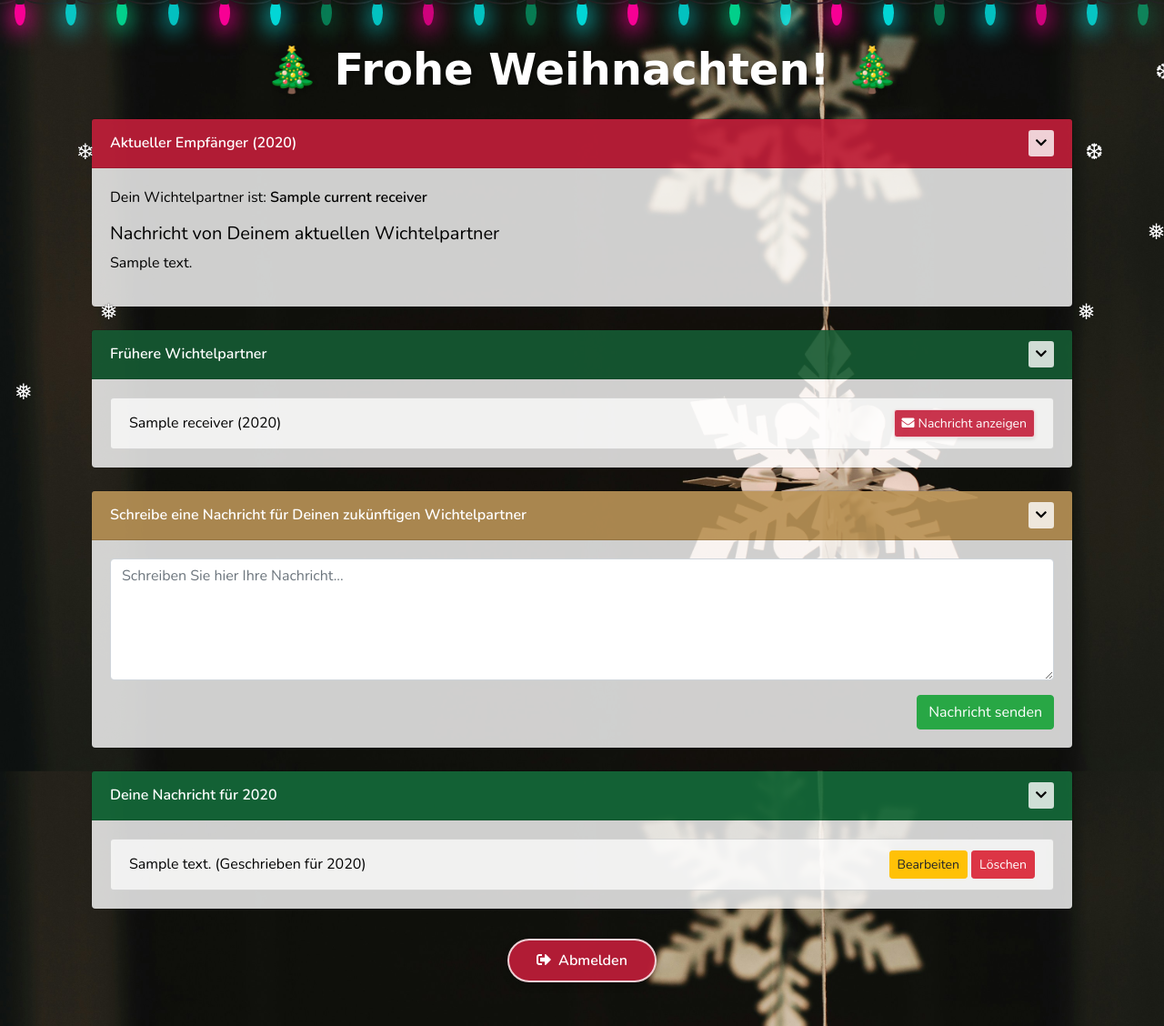
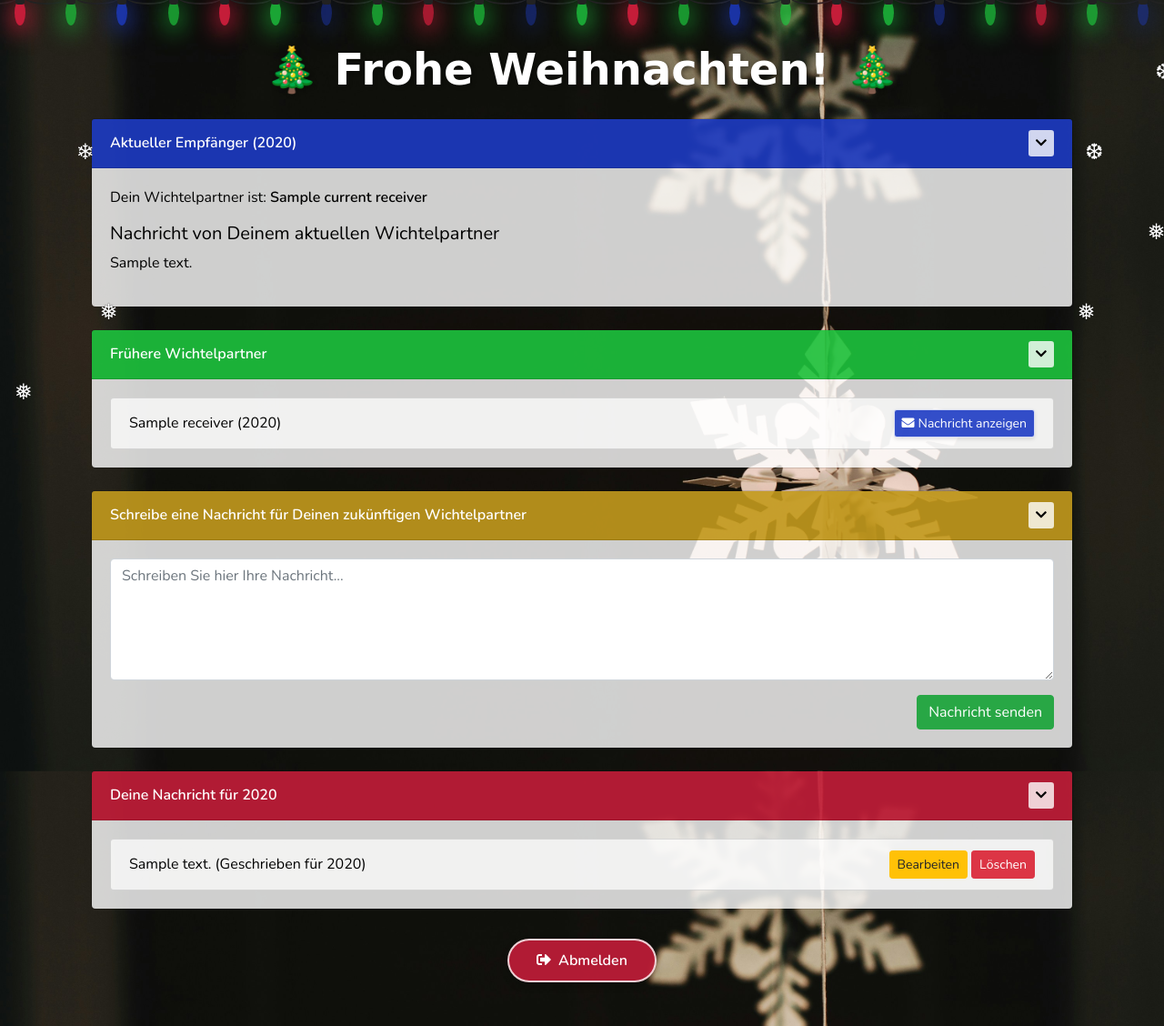
Before and after one commit to zockerei/secret-santa, a Flask app: template app/participant/templates/participant_dashboard.html in a window 1280 px wide. Shown: the whole page at 91% size. Run offline with Flask 3, Linux system fonts and the light colour scheme; the template is opened without the code that fills it: most values are stand-ins (such as "Sample title", 1, 10 or a date in 2020); some libraries are stand-ins or nearby versions; some web fonts are replaced.

Commit message:
Changed color pattern.

```diff
--- a/app/participant/static/css/style.css
+++ b/app/participant/static/css/style.css
@@ -140,23 +140,23 @@ body {
 
 /* Style specific card headers with semi-transparent Christmas colors and text colors */
 .card-header.bg-primary {
-    background-color: rgba(196, 30, 58, 0.9) !important; /* Christmas Red */
-    color: #fff !important; /* White text */
+    background-color: rgba(29, 59, 196, 0.9) !important; /* #1D3BC4 */
+    color: #fff !important;
 }
 
 .card-header.bg-secondary {
-    background-color: rgba(22, 91, 51, 0.9) !important; /* Christmas Green */
-    color: #fff !important; /* White text */
+    background-color: rgba(29, 196, 61, 0.9) !important; /* #1DC43D */
+    color: #fff !important;
 }
 
 .card-header.bg-success {
-    background-color: rgba(187, 148, 87, 0.9) !important; /* Gold/Brown */
-    color: #fff !important; /* Changed from black to white text */
+    background-color: rgba(196, 155, 29, 0.9) !important; /* #C49B1D */
+    color: #fff !important;
 }
 
 .card-header.bg-warning {
-    background-color: rgba(20, 107, 58, 0.9) !important; /* Another Christmas Green */
-    color: #fff !important; /* White text */
+    background-color: rgba(196, 29, 57, 0.9) !important; /* #C41D39 */
+    color: #fff !important;
 }
 
 /* Style the collapsible sections */
@@ -253,7 +253,7 @@ h1 {
 
 /* Christmas-styled view message button */
 .btn-view-message {
-    background-color: #c41e3ae6 !important; /* Christmas red */
+    background-color: rgba(29, 59, 196, 0.9) !important; /* #1D3BC4 */
     color: white !important;
     border: 1px solid rgba(255, 255, 255, 0.8) !important;
     transition: all 0.3s ease;
@@ -302,8 +302,8 @@ h1 {
     height: 28px; /* Adjusted height */
     border-radius: 50%;
     margin: 0 20px; /* Adjusted margin to center the lights */
-    background: rgba(0,247,165,1);
-    box-shadow: 0px 4.67px 24px 3px rgba(0,247,165,1);
+    background: rgba(29, 59, 196, 1); /* #1D3BC4 */
+    box-shadow: 0px 4.67px 24px 3px rgba(29, 59, 196, 1);
     animation-name: flash-1;
     animation-duration: 2s;
     animation-fill-mode: both;
@@ -312,15 +312,15 @@ h1 {
 }
 
 .lightrope li:nth-child(2n+1) {
-    background: rgba(0,255,255,1);
-    box-shadow: 0px 4.67px 24px 3px rgba(0,255,255,0.5);
+    background: rgba(29, 196, 61, 1); /* #1DC43D */
+    box-shadow: 0px 4.67px 24px 3px rgba(29, 196, 61, 0.5);
     animation-name: flash-2;
     animation-duration: 0.4s;
 }
 
 .lightrope li:nth-child(4n+2) {
-    background: rgba(247,0,148,1);
-    box-shadow: 0px 4.67px 24px 3px rgba(247,0,148,1);
+    background: rgba(196, 29, 57, 1); /* #C41D39 */
+    box-shadow: 0px 4.67px 24px 3px rgba(196, 29, 57, 1);
     animation-name: flash-3;
     animation-duration: 1.1s;
 }
```
Also changed, not shown: other parts of app/participant/static/css/style.css (+27 -15 lines).
